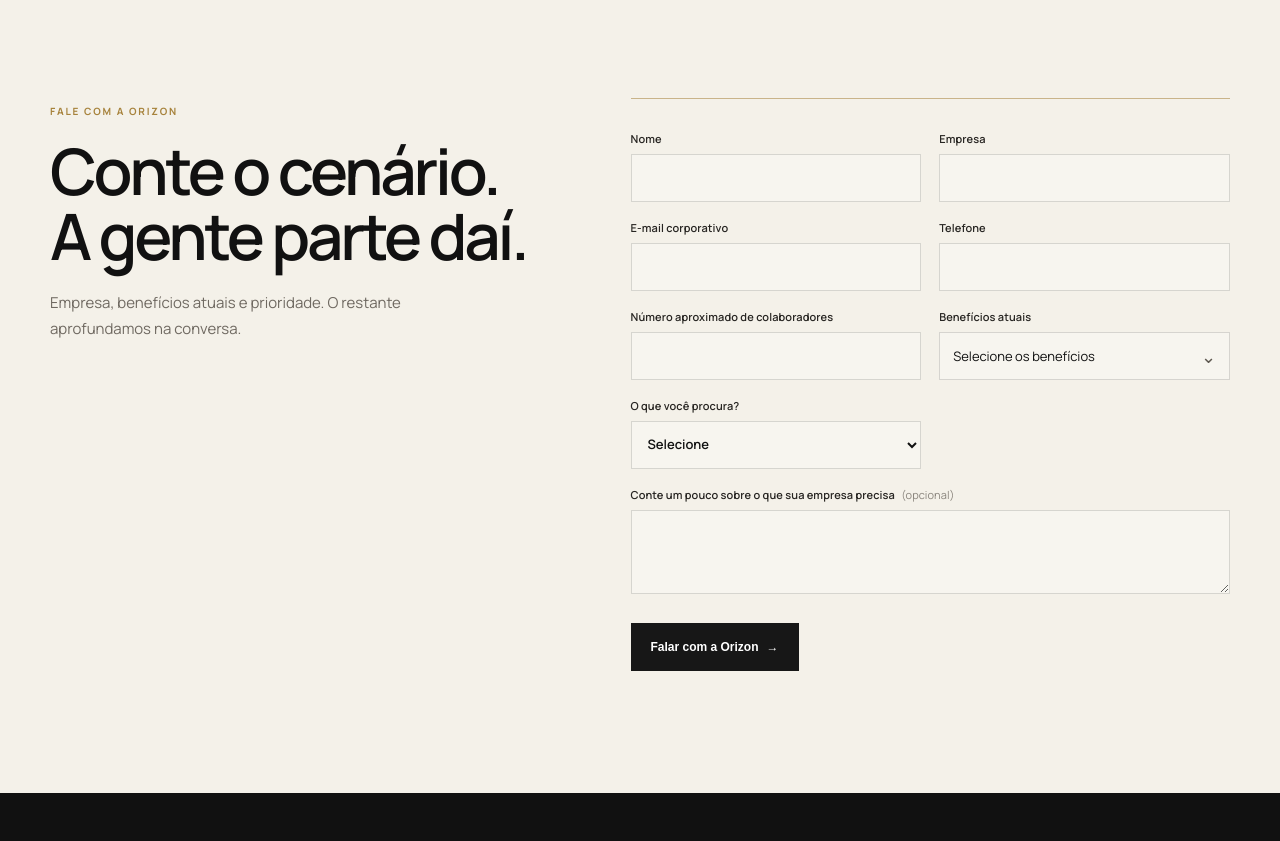
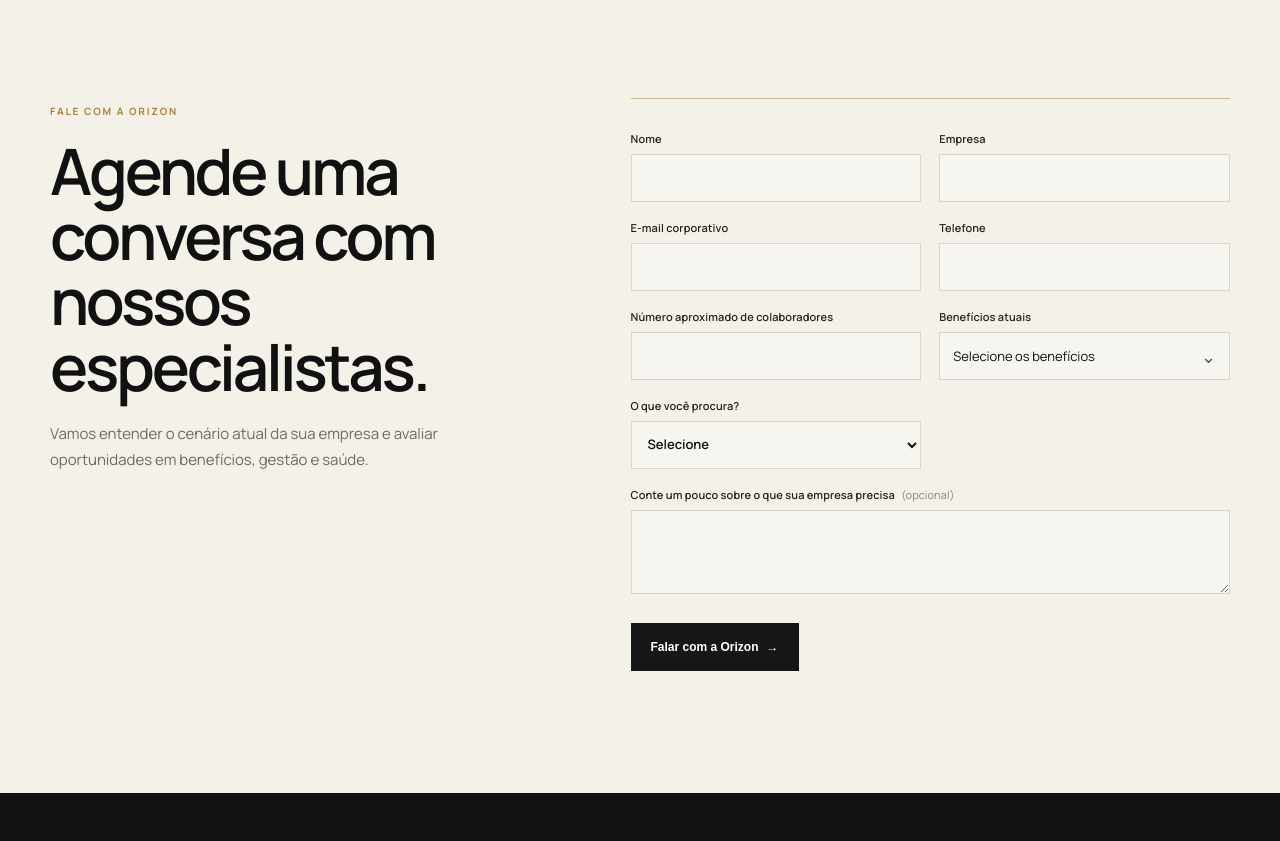
Before and after one commit to LeonanBenites/orizon-benefits, a plain HTML site: page index.html in a window 1280 px wide. Shown: the part 7080-7921 px from the top of the page. Drawn offline with Linux system fonts and the light colour scheme.

Commit message:
Add files via upload

```diff
--- a/index.html
+++ b/index.html
@@ -599,8 +599,8 @@
     <div class="container contact-layout">
       <div class="contact-copy reveal">
         <span class="eyebrow">FALE COM A ORIZON</span>
-        <h2>Conte o cenário. A gente parte daí.</h2>
-        <p>Empresa, benefícios atuais e prioridade. O restante aprofundamos na conversa.</p>
+        <h2>Agende uma conversa com nossos especialistas.</h2>
+        <p>Vamos entender o cenário atual da sua empresa e avaliar oportunidades em benefícios, gestão e saúde.</p>
       </div>
 
       <form class="contact-form reveal delay-1" novalidate>
```
